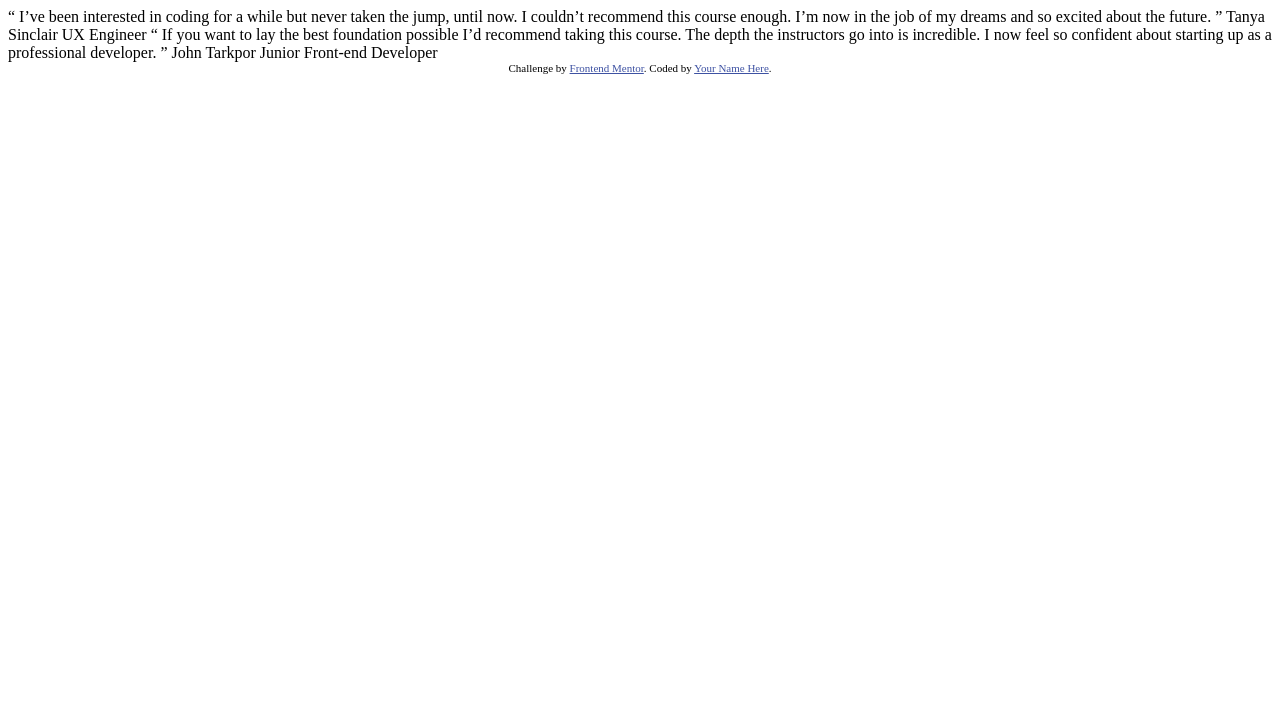
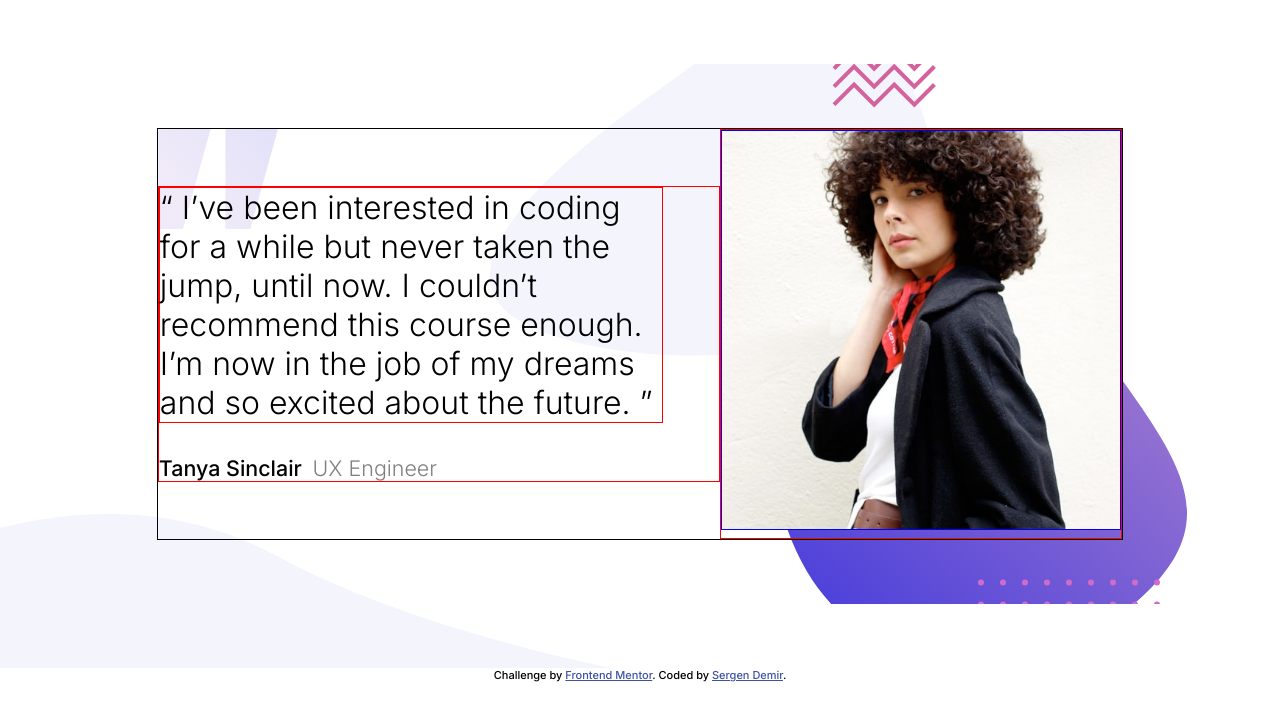
Before and after one commit to demirsergen/testimonials-slider, a plain HTML site: page index.html in a window 1280 px wide. Drawn offline with Linux system fonts and the light colour scheme.

Commit message:
first-card-ish

```diff
--- /dev/null
+++ b/css/main.css
@@ -0,0 +1,96 @@
+*,
+*::before,
+*::after {
+    margin: 0;
+    padding: 0;
+    box-sizing: border-box;
+}
+
+body {
+    font-family: 'Inter', sans-serif;
+    font-size: 32px;
+}
+
+section {
+    width: 100%;
+    height: auto;
+    display: flex;
+    padding:2em;
+    flex-direction: column;
+    justify-content: center;
+    align-items: center;
+    background-image: url(/images/pattern-curve.svg);
+    background-repeat: no-repeat;
+    background-position: bottom left;
+
+}
+
+.container {
+    width: 95%;
+    max-width: 1440px;
+    padding: 2em;
+    background-image: url(/images/pattern-bg.svg);
+    background-repeat: no-repeat;
+    background-position: right;
+}
+
+.testimonial-card {
+    display: flex;
+    justify-content: center;
+    align-items: center;
+    background-image: url(/images/pattern-quotes.svg);
+    background-repeat: no-repeat;
+    background-position:top left;
+    border: 1px solid black;
+}
+
+.bio {
+    border: 1px solid red;
+    display:block;
+    position: relative;
+    width: 95%;
+}
+
+.description {
+    font-weight: 300;
+    width: 90%;
+    border: 1px solid red;
+
+}
+
+.description-two {
+    margin-top: 1em;
+    width: 50%;
+    display: flex;
+}
+
+.description-two > h6:nth-of-type(1){
+    font-weight: 500;
+}
+
+
+.description-two > h6:nth-of-type(2){
+    color: red;
+    font-weight: 100;
+    color: gray;
+    margin-left: .5em;
+}
+.profile-image {
+    border: 1px solid red;
+    position: relative;
+}
+
+.profile-image > img {
+    width: 400px;
+    height: 400px;
+    border: 1px solid blue;
+    background-size: cover;
+}
+.attribution {
+    font-size: 11px;
+    text-align: center;
+  }
+
+  .attribution a {
+    color: hsl(228, 45%, 44%);
+  }
--- a/index.html
+++ b/index.html
@@ -1,38 +1,61 @@
 <!DOCTYPE html>
 <html lang="en">
+
 <head>
   <meta charset="UTF-8">
-  <meta name="viewport" content="width=device-width, initial-scale=1.0"> <!-- displays site properly based on user's device -->
+  <meta name="viewport" content="width=device-width, initial-scale=1.0">
+  <!-- displays site properly based on user's device -->
+  <link rel="icon" type="image/png" sizes="32x32" href="./images/favicon-32x32.png">
+  <link href="https://fonts.googleapis.com/css2?family=Inter:wght@300;500;700&display=swap" rel="stylesheet">
+  <link rel="stylesheet" href="/css/main.css">
+  <title>Frontend Mentor | Coding Bootcamp Testimonials Slider</title>
+</head>
 
-  <link rel="icon" type="image/png" sizes="32x32" href="./images/favicon-32x32.png">
+<body>
+  <section>
 
-  <title>Frontend Mentor | Coding Bootcamp Testimonials Slider</title>
+    <div class="container">
+      <div class="testimonial-card">
+        <div class="bio">
+          <div class="description" th>
+            <p>“ I’ve been interested in coding for a while but never taken the jump, until now.
+              I couldn’t recommend this course enough. I’m now in the job of my dreams and so
+              excited about the future. ”</p>
+          </div>
+          <div class="description-two">
+            <h6 class="name">Tanya Sinclair</h6>
+            <h6 class="job">UX Engineer</h6>
+          </div>
 
-  <!-- Feel free to remove these styles or customise in your own stylesheet 👍 -->
-  <style>
-    .attribution { font-size: 11px; text-align: center; }
-    .attribution a { color: hsl(228, 45%, 44%); }
-  </style>
-</head>
-<body>
+        </div>
+        <div class="profile-image"><img src="/images/image-tanya.jpg" alt="image-tanya">
+        </div>
+      </div>
 
-  “ I’ve been interested in coding for a while but never taken the jump, until now.
-  I couldn’t recommend this course enough. I’m now in the job of my dreams and so
-  excited about the future. ”
+      <!--<div class="testimonial-card">
+        <div class="bio">
+          <p class="description">“ If you want to lay the best foundation possible I’d recommend taking this course.
+            The depth the instructors go into is incredible. I now feel so confident about
+            starting up as a professional developer. ”</p>
+          <h6 class="name">John Tarkpor</h6>
+          <h6 class="job">Junior Front-end Developer</h6>
+        </div>
+        <img src="/images/image-john.jpg" alt="image-john">
 
-  Tanya Sinclair
-  UX Engineer
+      </div>-->
+    </div>
+  </section>
 
-  “ If you want to lay the best foundation possible I’d recommend taking this course.
-  The depth the instructors go into is incredible. I now feel so confident about
-  starting up as a professional developer. ”
 
-  John Tarkpor
-  Junior Front-end Developer
+
+
+
+
 
   <div class="attribution">
     Challenge by <a href="https://www.frontendmentor.io?ref=challenge" target="_blank">Frontend Mentor</a>.
-    Coded by <a href="#">Your Name Here</a>.
+    Coded by <a href="#">Sergen Demir</a>.
   </div>
 </body>
+
 </html>
```
Also changed, not shown: 1 other file.
